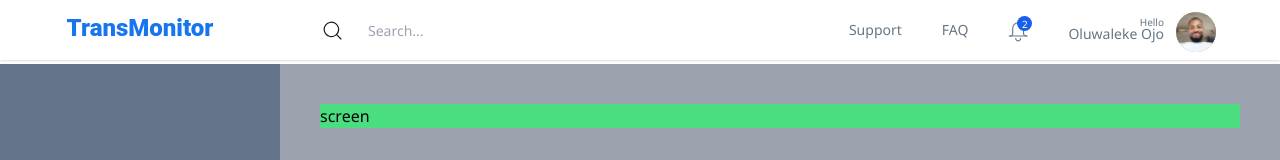
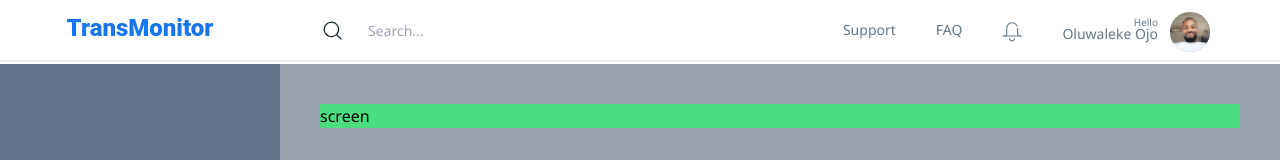
Before and after one commit to damatie/minty, a React (Create React App) app: page / in a window 1280 px wide. Shown: the top 160 px of the page. Built offline with nearby package versions, Linux system fonts and the light colour scheme.

Commit message:
fix:update Top Nav

```diff
--- a/src/components/shared/TopNav.jsx
+++ b/src/components/shared/TopNav.jsx
@@ -16,7 +16,7 @@ export const TopNav = () => {
          </p>
         </div>
       </div>
-      <div className='  flex flex-row text-[#647787] pr-16 space-x-10  text-sm'>
+      <div className='  flex flex-row text-[#647787] pr-[70px] space-x-10  text-sm'>
         <div className=' pt-5 flex flex-row space-x-10'>
           <p>
             <a href='/#'>Support</a>
@@ -27,7 +27,7 @@ export const TopNav = () => {
         </div>
         <div className='relative pt-[22px] cursor-pointer'>
           <img alt="bell icon" src={BellIcon}  className=" w-5"/>
-          <p className=' absolute top-4 -right-1 flex flex-col justify-center bg-blue h-[15px] w-[15px] text-center rounded-full text-white text-[10px]'>
+          <p className=' absolute top-4 -right-1 flex flex-col justify-center bg-bluePrimary h-[15px] w-[15px] text-center rounded-full text-white text-[10px]'>
             2
           </p>
         </div>
```
